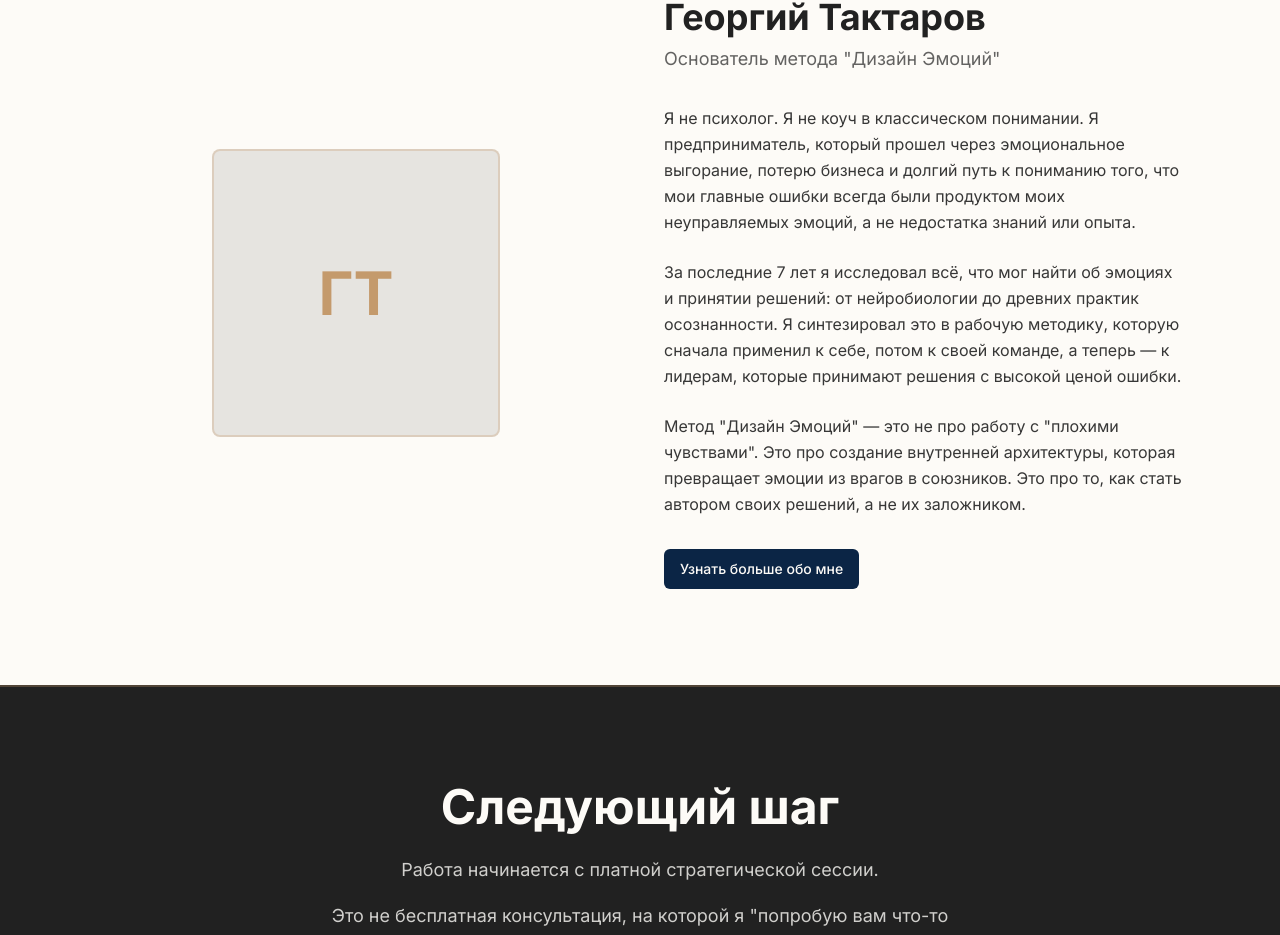
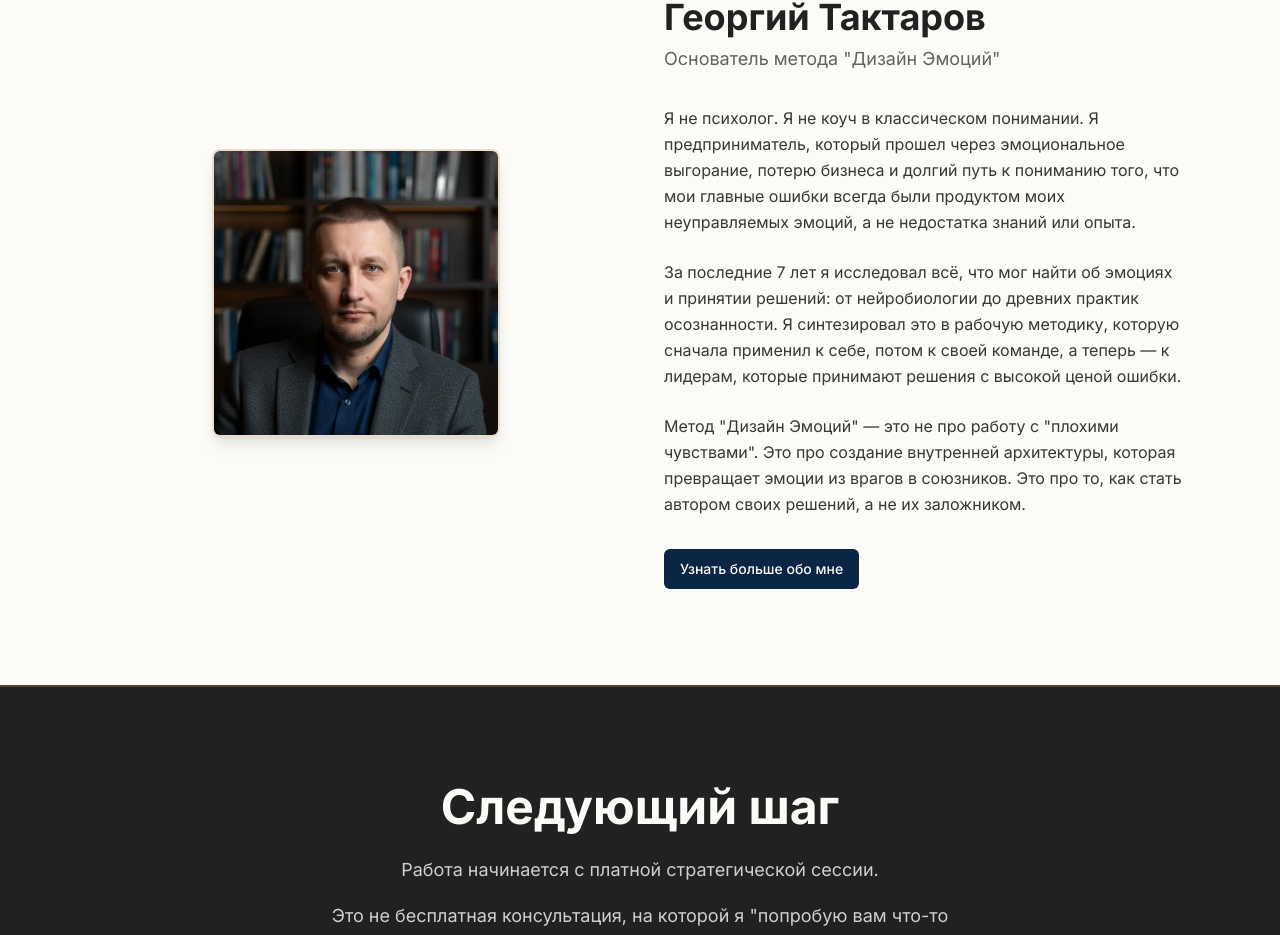
Before and after one commit to taktarovg/de-web, a Next.js app in the folder apps/web/: page / in a window 1280 px wide. Shown: the part 5246-6181 px from the top of the page. Built offline with nearby package versions, Linux system fonts and the light colour scheme; no server answers.

Commit message:
Добавил свое фото на главную

```diff
--- a/apps/web/src/components/home/AuthorSection.tsx
+++ b/apps/web/src/components/home/AuthorSection.tsx
@@ -1,5 +1,6 @@
 import { Button } from '@/components/ui/button';
 import Link from 'next/link';
+import Image from 'next/image';
 
 export default function AuthorSection() {
   return (
@@ -8,9 +9,18 @@ export default function AuthorSection() {
         <div className="grid md:grid-cols-2 gap-12 items-center">
           {/* Левая колонка: Фото */}
           <div className="flex justify-center">
-            <div className="w-72 h-72 rounded-lg bg-graphite/10 flex items-center justify-center border-2 border-bronze/30">
-              <span className="text-6xl font-bold text-bronze">ГТ</span>
-            </div>
+            <Link href="/georgiy-taktarov" className="block group">
+              <div className="relative w-72 h-72 rounded-lg overflow-hidden border-2 border-bronze/30 group-hover:border-bronze transition-all duration-300 shadow-lg group-hover:shadow-2xl">
+                <Image
+                  src="/images/georgiy-taktarov.webp"
+                  alt="Георгий Тактаров - Основатель метода Дизайн Эмоций"
+                  width={288}
+                  height={288}
+                  className="object-cover w-full h-full group-hover:scale-105 transition-transform duration-300"
+                  priority
+                />
+              </div>
+            </Link>
           </div>
 
           {/* Правая колонка: Текст */}
```
